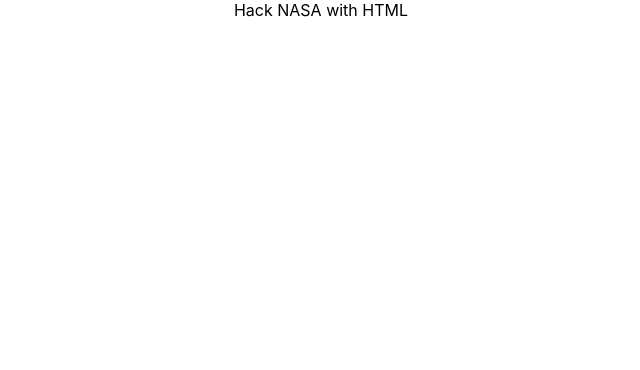
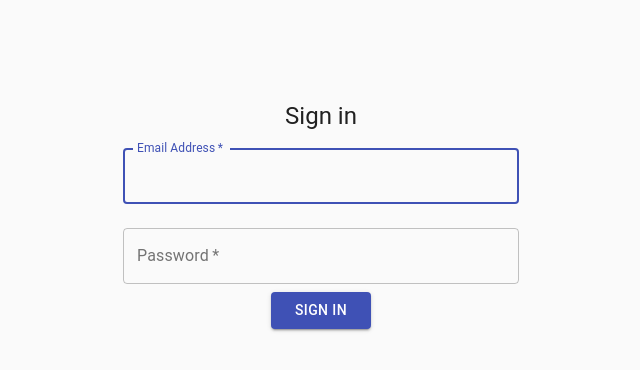
Before and after one commit to N1Anoobis/TypeScript, a React (Create React App) app: page / in a window 1280 px wide. Shown: the top 370 px of the page, without its empty margins (319-959 px from the left). Built offline with nearby package versions, Linux system fonts and the light colour scheme.

Commit message:
Add sign in template from material-ui

```diff
--- a/src/App.css
+++ b/src/App.css
@@ -1,3 +1,18 @@
 .App {
   text-align: center;
 }
+
+.paper {
+  display: 'flex';
+  flex-direction: 'column';
+  align-items: 'center';
+  margin-top: 100px;
+}
+
+form {
+  width: 100%;
+}
+
+.submit {
+max-width: 100px;
+}
--- a/src/App.tsx
+++ b/src/App.tsx
@@ -1,10 +1,55 @@
 import React from 'react';
 import './App.css';
+import Button from '@material-ui/core/Button';
+import CssBaseline from '@material-ui/core/CssBaseline';
+import TextField from '@material-ui/core/TextField';
+import Typography from '@material-ui/core/Typography';
+import Container from '@material-ui/core/Container';
 
 function App() {
   return (
     <div className="App">
-     Hack NASA with HTML
+    <Container component="main" maxWidth="xs">
+      <CssBaseline />
+      <div className="paper">
+        <Typography component="h1" variant="h5">
+          Sign in
+        </Typography>
+        <form className="form" noValidate>
+          <TextField
+            variant="outlined"
+            margin="normal"
+            required
+            fullWidth
+            id="email"
+            label="Email Address"
+            name="email"
+            autoComplete="email"
+            autoFocus
+          />
+          <TextField
+            variant="outlined"
+            margin="normal"
+            required
+            fullWidth
+            name="password"
+            label="Password"
+            type="password"
+            id="password"
+            autoComplete="current-password"
+          />
+          <Button
+            type="submit"
+            fullWidth
+            variant="contained"
+            color="primary"
+            className="submit"
+          >
+            Sign In
+          </Button>
+        </form>
+      </div>
+    </Container>
     </div>
   );
 }
```
